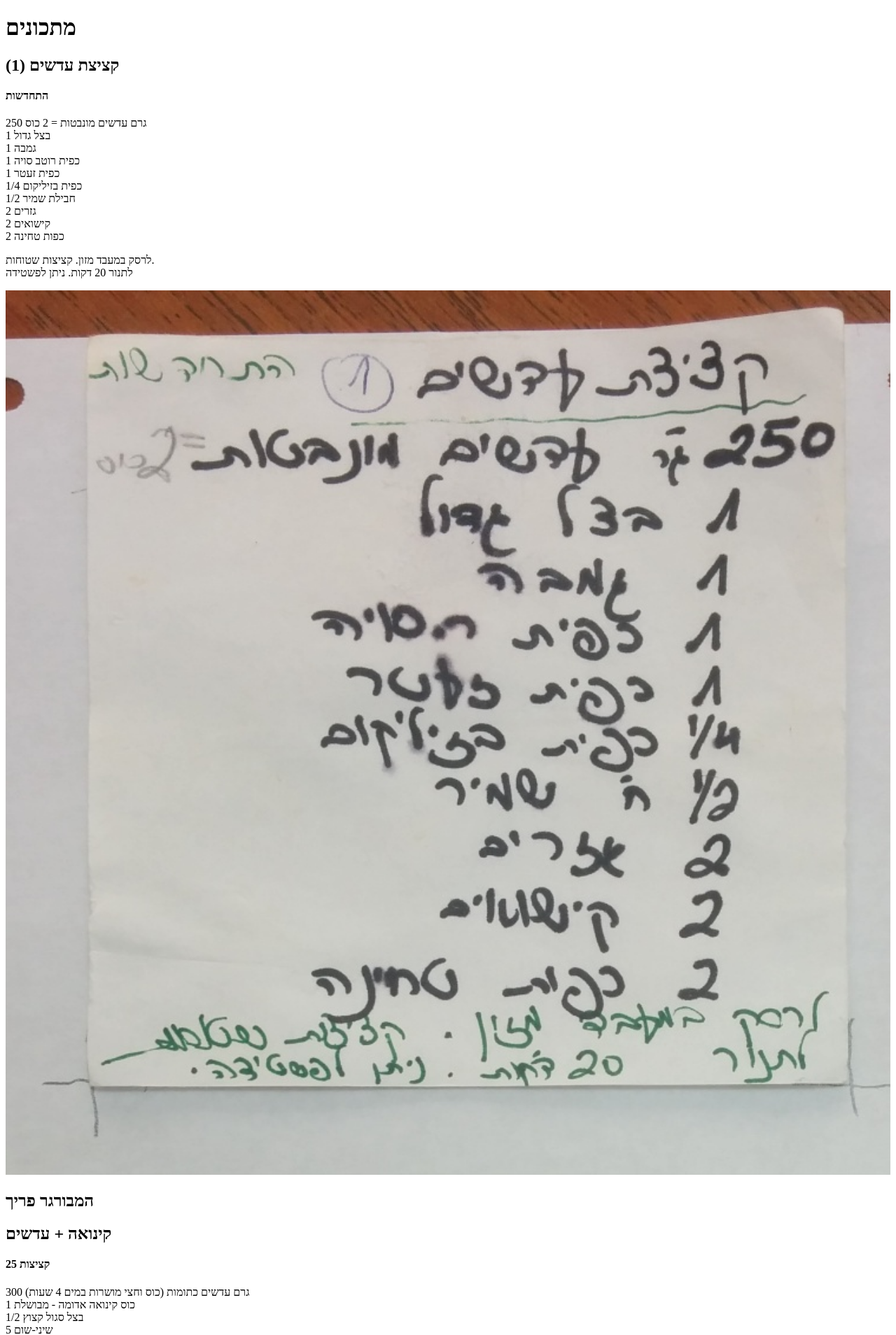
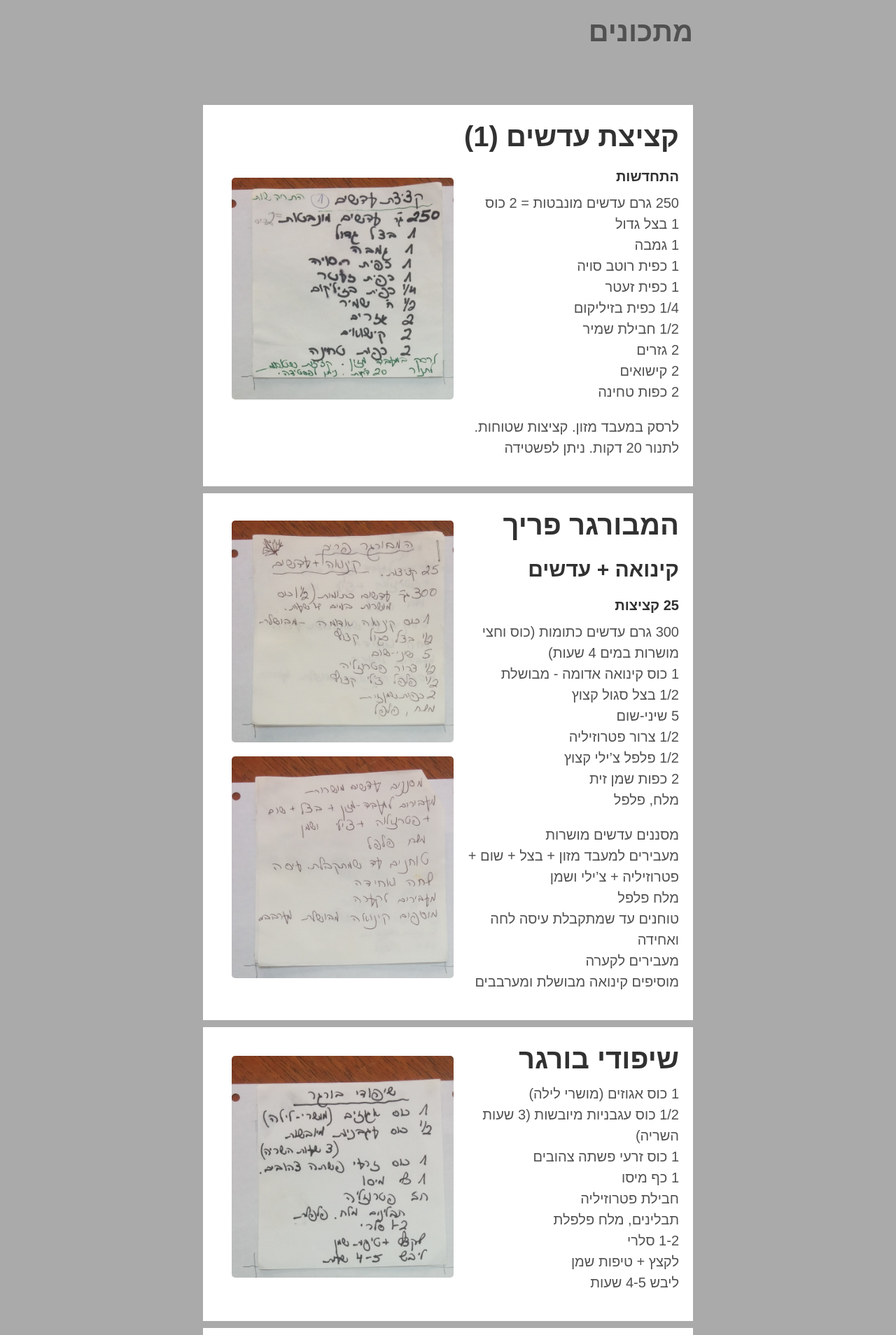
Before and after one commit to eranws/recipes, a Jekyll site: the page built from index.html, in a window 1280 px wide. Shown: the top 1908 px of the page at 70% size. Built offline with Jekyll 4.4.1, drawn with Linux system fonts in a browser that asks for light colours; some web fonts are replaced.

Commit message:
prepend slash

```diff
--- a/_config.yml
+++ b/_config.yml
@@ -5,7 +5,7 @@ permalink:           pretty
 title:               מתכונים
 tagline:
 url:
-baseurl:             "recipes"
+baseurl:             "/recipes"
 
 # Assets
 #
```
